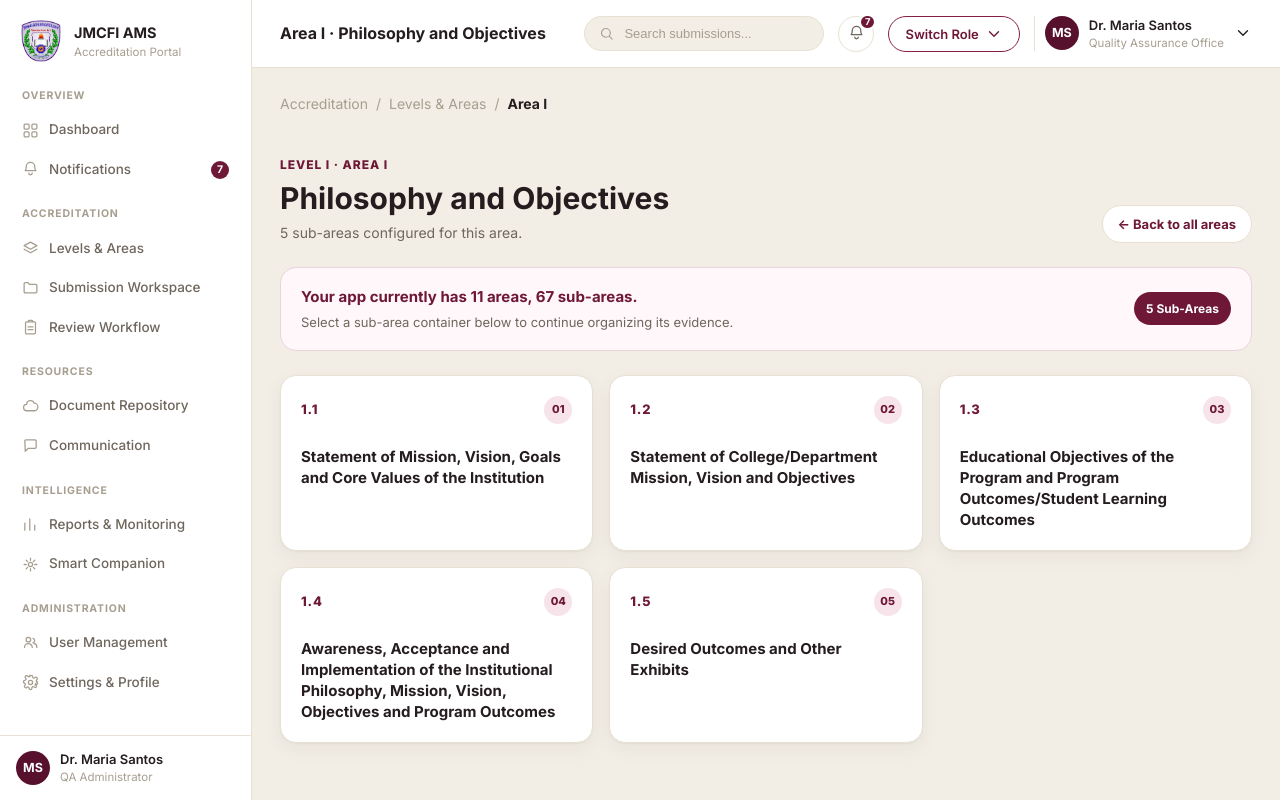
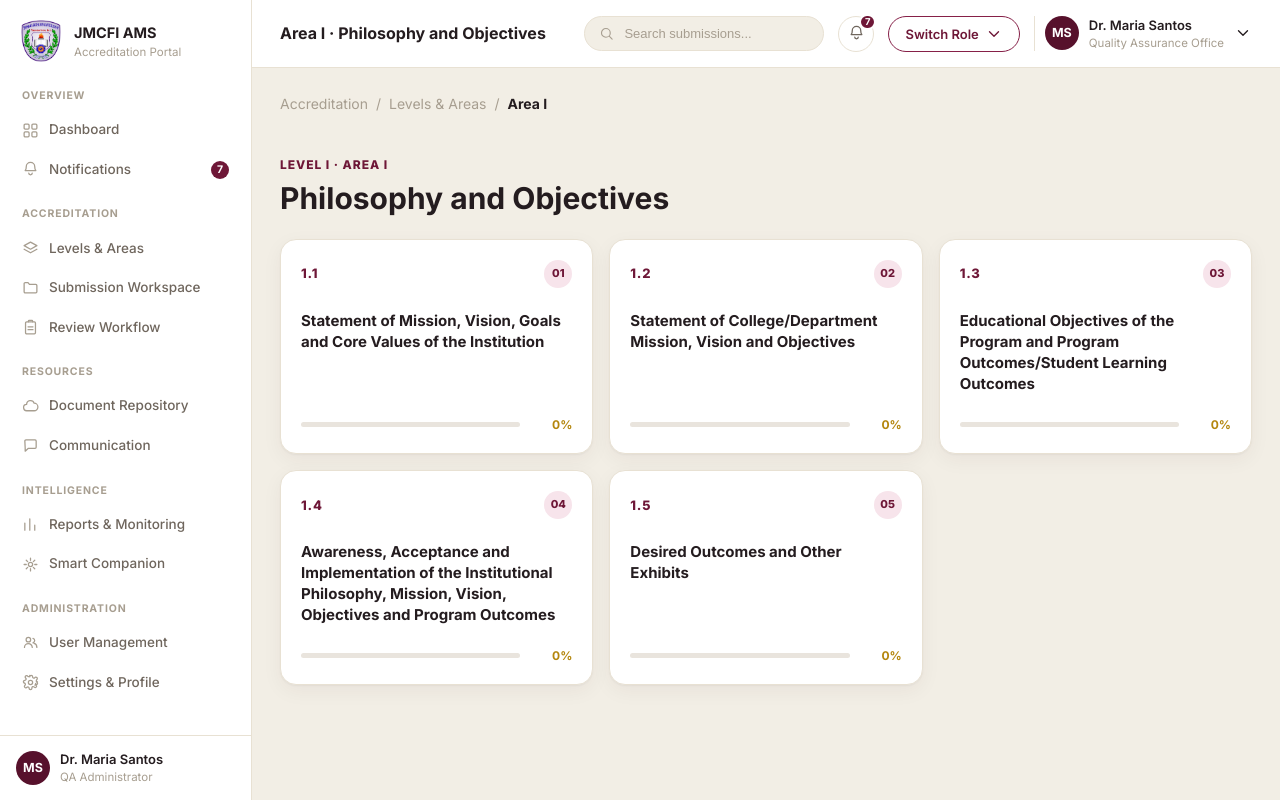
Before and after one commit to Ashhh02/accreditation_management_system, a Django app: page /accreditation/area-details/area-i/ in a window 1280 px wide. Run offline with Django 5.2, Linux system fonts and the light colour scheme.

Commit message:
remove area detail summary

```diff
--- a/accreditation/templates/accreditation/area_details.html
+++ b/accreditation/templates/accreditation/area_details.html
@@ -19,18 +19,8 @@
       <div>
         <div class="area-details-eyebrow">Level I · {{ area.code }}</div>
         <h1>{{ area.name }}</h1>
-        <p>{{ sub_areas|length }} sub-area{{ sub_areas|length|pluralize }} configured for this area.</p>
       </div>
-      <a class="area-details-back" href="{% url 'accreditation:levels_areas' %}">← Back to all areas</a>
     </header>
-
-    <section class="area-details-summary" aria-label="Accreditation structure summary">
-      <div>
-        <strong>Your app currently has {{ area_count }} areas, {{ total_subarea_count }} sub-areas.</strong>
-        <span>Select a sub-area container below to continue organizing its evidence.</span>
-      </div>
-      <span class="area-count-badge">{{ sub_areas|length }} Sub-Areas</span>
-    </section>
 
     {% if sub_areas %}
       <section class="subarea-grid" aria-label="{{ area.code }} sub-areas">
@@ -41,6 +31,12 @@
               <span class="subarea-index">{{ forloop.counter|stringformat:'02d' }}</span>
             </div>
             <h2>{{ sub_area.title }}</h2>
+            <div class="subarea-progress-row">
+              <div class="subarea-progress">
+                <span class="tone-{{ sub_area.tone }}" style="width: {{ sub_area.progress }}%;"></span>
+              </div>
+              <strong class="subarea-percent tone-{{ sub_area.tone }}">{{ sub_area.progress }}%</strong>
+            </div>
           </article>
         {% endfor %}
       </section>
--- a/accreditation/views.py
+++ b/accreditation/views.py
@@ -6,6 +6,7 @@ AREA_SUBAREAS = {
     'area-i': {
         'code': 'Area I',
         'name': 'Philosophy and Objectives',
+        'progress': 92,
         'subareas': [
             {'code': '1.1', 'title': 'Statement of Mission, Vision, Goals and Core Values of the Institution'},
             {'code': '1.2', 'title': 'Statement of College/Department Mission, Vision and Objectives'},
@@ -17,6 +18,7 @@ AREA_SUBAREAS = {
     'area-ii': {
         'code': 'Area II',
         'name': 'Faculty',
+        'progress': 78,
         'subareas': [
             {'code': '2.1', 'title': 'Academic Qualifications'},
             {'code': '2.2', 'title': 'Professional Performance'},
@@ -30,6 +32,7 @@ AREA_SUBAREAS = {
     'area-iii': {
         'code': 'Area III',
         'name': 'Instruction',
+        'progress': 85,
         'subareas': [
             {'code': '3.1', 'title': 'Program of Studies'},
             {'code': '3.2', 'title': 'Co-Curricular Activities'},
@@ -43,6 +46,7 @@ AREA_SUBAREAS = {
     'area-iv': {
         'code': 'Area IV',
         'name': 'Laboratories',
+        'progress': 60,
         'subareas': [
             {'code': '4.1', 'title': 'Facilities'},
             {'code': '4.2', 'title': 'Equipment and Supplies'},
@@ -54,6 +58,7 @@ AREA_SUBAREAS = {
     'area-v': {
         'code': 'Area V',
         'name': 'Research',
+        'progress': 72,
         'subareas': [
             {'code': '5.1', 'title': 'Orientation'},
             {'code': '5.2', 'title': 'Human Resources'},
@@ -68,6 +73,7 @@ AREA_SUBAREAS = {
     'area-vi': {
         'code': 'Area VI',
         'name': 'Library',
+        'progress': 88,
         'subareas': [
             {'code': '6.1', 'title': 'Administration'},
             {'code': '6.2', 'title': 'Human Resources'},
@@ -81,6 +87,7 @@ AREA_SUBAREAS = {
     'area-vii': {
         'code': 'Area VII',
         'name': 'Student Services',
+        'progress': 74,
         'subareas': [
             {'code': '7.1', 'title': 'Administration'},
             {'code': '7.2', 'title': 'Statement of Purpose'},
@@ -93,6 +100,7 @@ AREA_SUBAREAS = {
     'area-viii': {
         'code': 'Area VIII',
         'name': 'SOCE',
+        'progress': 58,
         'subareas': [
             {'code': '8.1', 'title': 'Knowledge of the Community'},
             {'code': '8.2', 'title': 'Community Relations'},
@@ -104,6 +112,7 @@ AREA_SUBAREAS = {
     'area-ix': {
         'code': 'Area IX',
         'name': 'Physical Plant and Facilities',
+        'progress': 81,
         'subareas': [
             {'code': '9.1', 'title': 'Site'},
             {'code': '9.2', 'title': 'Campus'},
@@ -118,6 +127,7 @@ AREA_SUBAREAS = {
     'area-x': {
         'code': 'Area X',
         'name': 'Organization and Management',
+        'progress': 76,
         'subareas': [
             {'code': '10.1', 'title': 'Administrative Organization'},
             {'code': '10.2', 'title': 'Academic Administration'},
@@ -133,6 +143,7 @@ AREA_SUBAREAS = {
     'area-xi': {
         'code': 'Area XI',
         'name': 'Employability',
+        'progress': 69,
         'subareas': [],
     },
 }
@@ -325,11 +336,15 @@ class AreaDetailsView(TemplateView):
         if area is None:
             raise Http404('Accreditation area not found')
 
+        sub_areas = [
+            {**sub_area, 'progress': 0, 'tone': 'gold'}
+            for sub_area in area['subareas']
+        ]
         context.update(
             {
                 'page_title': f"{area['code']} · {area['name']}",
                 'area': area,
-                'sub_areas': area['subareas'],
+                'sub_areas': sub_areas,
                 'area_count': len(AREA_SUBAREAS),
                 'total_subarea_count': sum(
                     len(area_data['subareas']) for area_data in AREA_SUBAREAS.values()
--- a/static/css/area_details.css
+++ b/static/css/area_details.css
@@ -25,10 +25,6 @@
 }
 
 .area-details-header {
-  display: flex;
-  align-items: flex-end;
-  justify-content: space-between;
-  gap: 24px;
   margin-bottom: 24px;
 }
 
@@ -46,68 +42,18 @@
   line-height: 1.1;
 }
 
-.area-details-header p {
-  margin-top: 8px;
-  color: var(--color-text-muted);
-  font-size: 14px;
+.subarea-progress {
+  height: 5px;
+  overflow: hidden;
+  border-radius: var(--radius-pill);
+  background: #e9e4dd;
 }
 
-.area-details-back {
-  display: inline-flex;
-  align-items: center;
-  min-height: 38px;
-  padding: 0 15px;
-  border: 1px solid var(--color-border);
-  border-radius: var(--radius-pill);
-  background: var(--color-surface);
-  color: var(--maroon-700);
-  font-size: 13px;
-  font-weight: 700;
-  text-decoration: none;
-  white-space: nowrap;
-}
-
-.area-details-back:hover {
-  border-color: var(--maroon-700);
-}
-
-.area-details-summary {
-  display: flex;
-  align-items: center;
-  justify-content: space-between;
-  gap: 20px;
-  min-height: 78px;
-  margin-bottom: 24px;
-  padding: 18px 20px;
-  border: 1px solid #ead3dd;
-  border-radius: var(--radius-lg);
-  background: #fff7fa;
-}
-
-.area-details-summary div {
-  display: flex;
-  flex-direction: column;
-  gap: 5px;
-}
-
-.area-details-summary strong {
-  color: var(--maroon-700);
-  font-size: 15px;
-}
-
-.area-details-summary span {
-  color: var(--color-text-muted);
-  font-size: 13px;
-}
-
-.area-count-badge {
-  flex-shrink: 0;
-  padding: 8px 12px;
-  border-radius: var(--radius-pill);
-  background: var(--maroon-700);
-  color: #fff !important;
-  font-size: 12px !important;
-  font-weight: 700;
+.subarea-progress span {
+  display: block;
+  height: 100%;
+  border-radius: inherit;
+  background: #d2aa17;
 }
 
 .subarea-grid {
@@ -166,6 +112,21 @@
   line-height: 1.4;
 }
 
+.subarea-progress-row {
+  display: grid;
+  grid-template-columns: minmax(0, 1fr) 38px;
+  gap: 14px;
+  align-items: center;
+  margin-top: auto;
+  padding-top: 22px;
+}
+
+.subarea-percent {
+  color: #b4860d;
+  font-size: 12px;
+  text-align: right;
+}
+
 .subarea-empty-state {
   display: flex;
   flex-direction: column;
@@ -216,12 +177,6 @@
     margin-bottom: 28px;
   }
 
-  .area-details-header,
-  .area-details-summary {
-    align-items: flex-start;
-    flex-direction: column;
-  }
-
   .subarea-grid {
     grid-template-columns: 1fr;
   }
```
